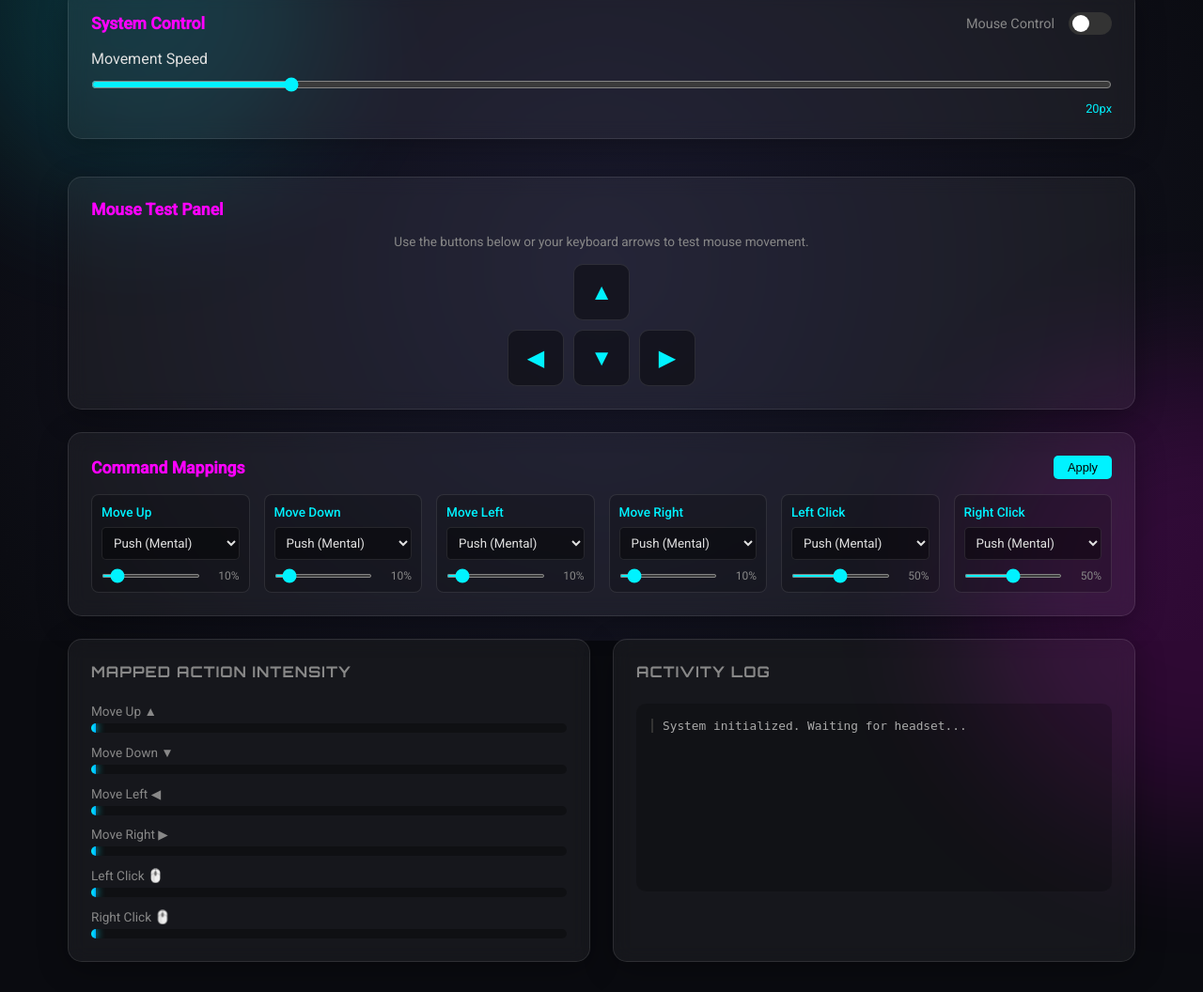
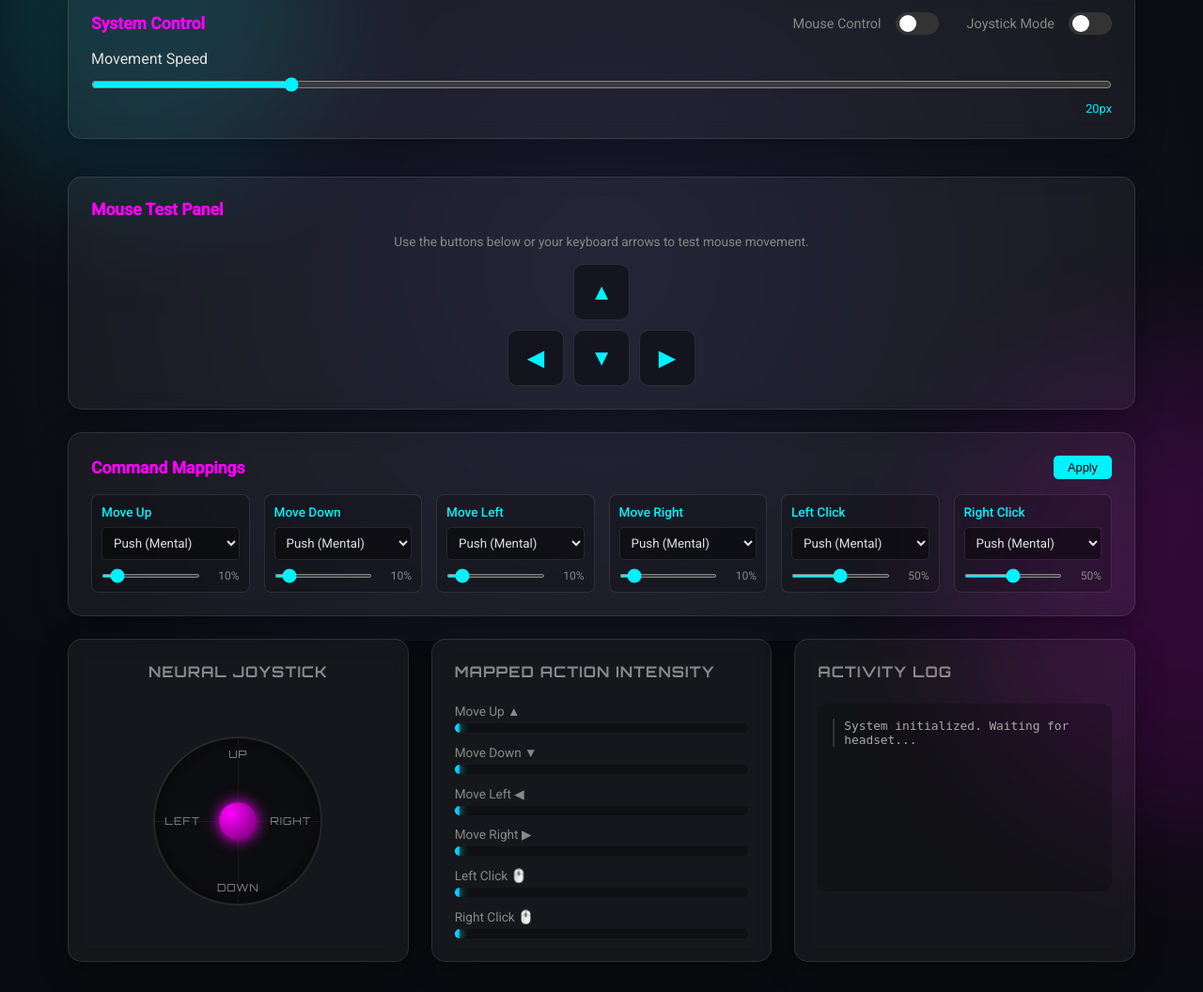
Before and after one commit to CupidReborn522/Mousecontrol, a website: page public/index.html in a window 1280 px wide. Shown: the part 118-1174 px from the top of the page at 94% size. Drawn offline with nearby package versions, Linux system fonts and the light colour scheme; no server answers.

Commit message:
feat: Joystick mode

```diff
--- a/config.json
+++ b/config.json
@@ -1,6 +1,6 @@
 {
-  "clientId": "",
-  "clientSecret": "",
+  "clientId": "zTlykHoFrxF8xtMKOHN1WAztBS5jMrqp9tC2zyyw",
+  "clientSecret": "Sam3DFCwxEHaYYZu4wEUp9Nv8sHBHf27sRSMlAX42gpjJpxY7v3XuxVZc7waBBufj93nO164dhMifqBRyWD7XHwqBrsunNZmyqHvJuPIYfQ6oNORkFV4NcVR5NDljtdR",
   "appName": "MouseControlUI",
   "appVersion": "1.0.0",
   "mappings": {
--- a/public/app.js
+++ b/public/app.js
@@ -6,6 +6,8 @@ const statusText = statusBadge.querySelector('.text');
 const mouseToggle = document.getElementById('mouse-toggle');
 const speedRange = document.getElementById('speed-range');
 const speedValueDisplay = document.getElementById('speed-value');
+const modeToggle = document.getElementById('mode-toggle');
+const joyKnob = document.getElementById('joy-knob');
 const logContainer = document.getElementById('log-container');
 
 // Config Modal Elements
@@ -170,6 +172,19 @@ socket.on('emotiv-data', (data) => {
             el.textContent = `${percent}%`; // Always show text!
         }
     });
+
+    // Update Virtual Joystick visuals
+    if (joyKnob) {
+        const maxX = 70; // Half of base minus half of knob
+        const maxY = 70;
+        const x = (frameValues.moveRight - frameValues.moveLeft) * maxX;
+        const y = (frameValues.moveDown - frameValues.moveUp) * maxY;
+        joyKnob.style.transform = `translate(${x}px, ${y}px)`;
+
+        // Add glow if actively moving
+        const intensity = Math.max(frameValues.moveUp, frameValues.moveDown, frameValues.moveLeft, frameValues.moveRight);
+        joyKnob.style.boxShadow = `0 0 ${15 + intensity * 20}px var(--accent-magenta)`;
+    }
 });
 
 socket.on('headset-status', (status) => {
@@ -191,6 +206,9 @@ socket.on('status-update', (state) => {
     if (state.moveSpeed !== undefined) {
         speedRange.value = state.moveSpeed;
         speedValueDisplay.textContent = `${state.moveSpeed}px`;
+    }
+    if (state.mouseControlMode !== undefined) {
+        modeToggle.checked = (state.mouseControlMode === 'joystick');
     }
     if (state.hasConfig === false) {
         configModal.classList.remove('hidden');
@@ -275,6 +293,12 @@ speedRange.addEventListener('change', (e) => {
     socket.emit('update-speed', e.target.value);
 });
 
+modeToggle.addEventListener('change', (e) => {
+    const mode = e.target.checked ? 'joystick' : 'discrete';
+    socket.emit('toggle-mode', mode);
+    addLog(`System: Switched to ${mode.toUpperCase()} mode`, 'system');
+});
+
 // Test Panel Arrows Logic
 const arrowBtns = {
     ArrowUp: document.getElementById('btn-up'),
--- a/public/index.html
+++ b/public/index.html
@@ -48,12 +48,21 @@
         <section class="control-panel glass">
             <div class="control-header">
                 <h2>System Control</h2>
+                <div class="toggle-group">
                     <div class="toggle-container">
                         <span class="toggle-label">Mouse Control</span>
                         <label class="switch">
                             <input type="checkbox" id="mouse-toggle">
                             <span class="slider round"></span>
                         </label>
+                    </div>
+                    <div class="toggle-container">
+                        <span class="toggle-label">Joystick Mode</span>
+                        <label class="switch mode-switch">
+                            <input type="checkbox" id="mode-toggle">
+                            <span class="slider round"></span>
+                        </label>
+                    </div>
                 </div>
             </div>
 
@@ -122,6 +131,21 @@
         </section>
 
         <section class="data-grids">
+            <div class="card glass neural-joystick">
+                <h3>Neural Joystick</h3>
+                <div class="joystick-wrapper">
+                    <div class="joystick-base">
+                        <div class="joystick-knob" id="joy-knob"></div>
+                        <div class="axis x-axis"></div>
+                        <div class="axis y-axis"></div>
+                        <span class="label-up">UP</span>
+                        <span class="label-down">DOWN</span>
+                        <span class="label-left">LEFT</span>
+                        <span class="label-right">RIGHT</span>
+                    </div>
+                </div>
+            </div>
+
             <div class="card glass mapped-actions">
                 <h3>Mapped Action Intensity</h3>
                 <div class="command-bars">
--- a/public/style.css
+++ b/public/style.css
@@ -145,6 +145,11 @@ h1 span {
 .control-header h2 {
     font-size: 1.1rem;
     color: var(--accent-magenta);
+}
+
+.toggle-group {
+    display: flex;
+    gap: 30px;
 }
 
 .toggle-container {
@@ -523,3 +528,74 @@ button {
     box-shadow: 0 0 15px var(--accent-cyan);
     transform: scale(0.95);
 }
+/* Neural Joystick */
+.neural-joystick {
+    display: flex;
+    flex-direction: column;
+    align-items: center;
+}
+
+.joystick-wrapper {
+    flex-grow: 1;
+    display: flex;
+    align-items: center;
+    justify-content: center;
+    width: 100%;
+}
+
+.joystick-base {
+    position: relative;
+    width: 180px;
+    height: 180px;
+    border-radius: 50%;
+    background: rgba(0, 0, 0, 0.4);
+    border: 2px solid var(--glass-border);
+    box-shadow: inset 0 0 20px rgba(0, 0, 0, 0.5);
+    display: flex;
+    align-items: center;
+    justify-content: center;
+}
+
+.joystick-knob {
+    position: absolute;
+    width: 40px;
+    height: 40px;
+    border-radius: 50%;
+    background: radial-gradient(circle at 30% 30%, var(--accent-magenta), #660066);
+    box-shadow: 0 0 15px var(--accent-magenta);
+    z-index: 10;
+    transition: transform 0.15s cubic-bezier(0.17, 0.67, 0.83, 0.67);
+}
+
+.axis {
+    position: absolute;
+    background: rgba(255, 255, 255, 0.05);
+}
+
+.x-axis { width: 100%; height: 1px; top: 50%; left: 0; }
+.y-axis { height: 100%; width: 1px; left: 50%; top: 0; }
+
+.joystick-base span {
+    position: absolute;
+    font-size: 0.7rem;
+    color: var(--text-muted);
+    font-family: 'Orbitron', sans-serif;
+    letter-spacing: 1px;
+}
+
+.label-up { top: 10px; }
+.label-down { bottom: 10px; }
+.label-left { left: 10px; }
+.label-right { right: 10px; }
+
+/* Mode Switch Color */
+.mode-switch input:checked + .slider {
+    background-color: var(--accent-cyan);
+}
+
+/* Data Grids Adjustment */
+.data-grids {
+    display: grid;
+    grid-template-columns: repeat(auto-fit, minmax(300px, 1fr));
+    gap: 1.5rem;
+}
```
Also changed, not shown: index.js (+17 -7 lines). Lines whose indentation alone changed are shown as unchanged.
